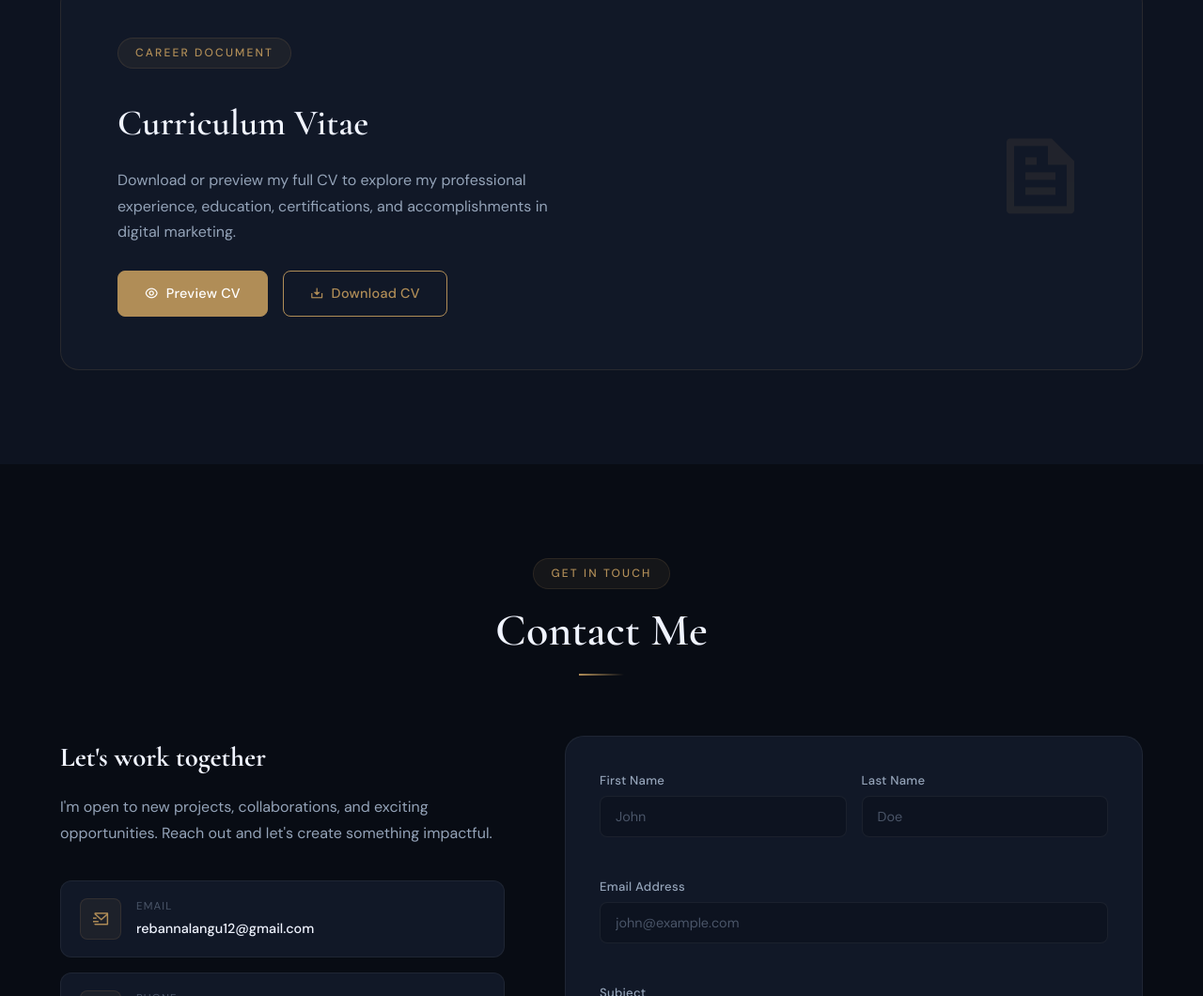
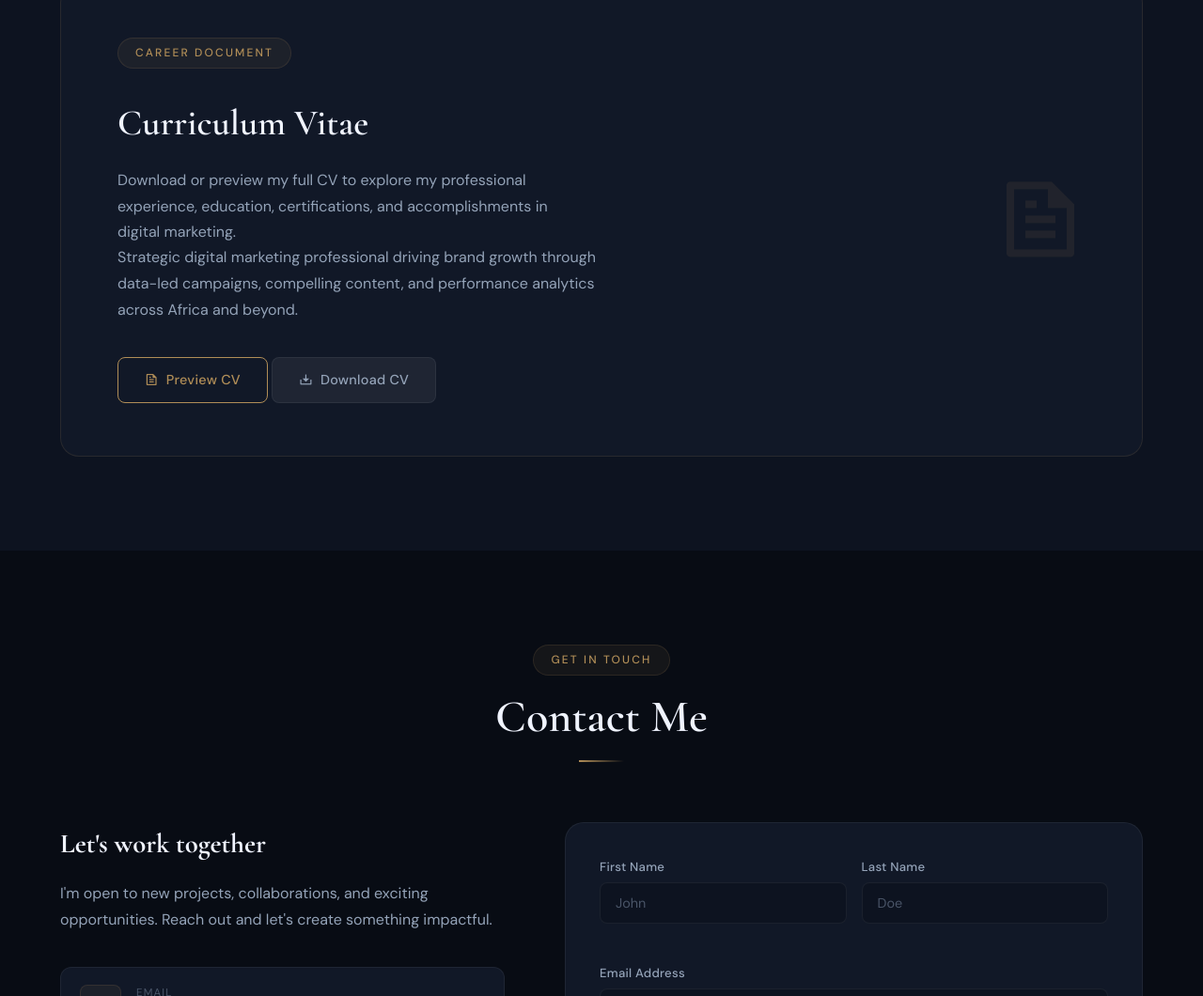
Before and after one commit to cornel-owusu/Portfolio-1, a plain HTML site: page index.html in a window 1280 px wide. Shown: the part 7427-8487 px from the top of the page at 94% size. Drawn offline with nearby package versions, Linux system fonts and the light colour scheme.

Commit message:
Update index.html

```diff
--- a/index.html
+++ b/index.html
@@ -562,14 +562,22 @@
             <h2 class="cv-title">Curriculum Vitae</h2>
             <p class="cv-desc">Download or preview my full CV to explore my professional experience, education, certifications, and accomplishments in digital marketing.</p>
           </div>
-          <div class="cv-actions">
-            <button class="btn btn-primary" id="openCvModal">
-              <i class="ri-eye-line"></i> Preview CV
-            </button>
-            <a href="./assets/Rebanna_Langu_CV.pdf" download class="btn btn-outline">
-              <i class="ri-download-2-line"></i> Download CV
-            </a>
-          </div>
+         <p class="hero-bio">
+       Strategic digital marketing professional driving brand growth through data-led campaigns, compelling content, and performance analytics across Africa and beyond.
+      </p>
+
+      <a href="./assets/Rebanna_Langu_CV.pdf"
+      target="_blank"
+       rel="noopener noreferrer"
+       class="btn btn-outline">
+      <i class="ri-file-text-line"></i> Preview CV
+      </a>
+
+     <a href="./assets/Rebanna_Langu_CV.pdf"
+     download
+   class="btn btn-ghost">
+      <i class="ri-download-2-line"></i> Download CV
+     </a>
         </div>
         <div class="cv-deco">
           <i class="ri-file-text-line"></i>
```
